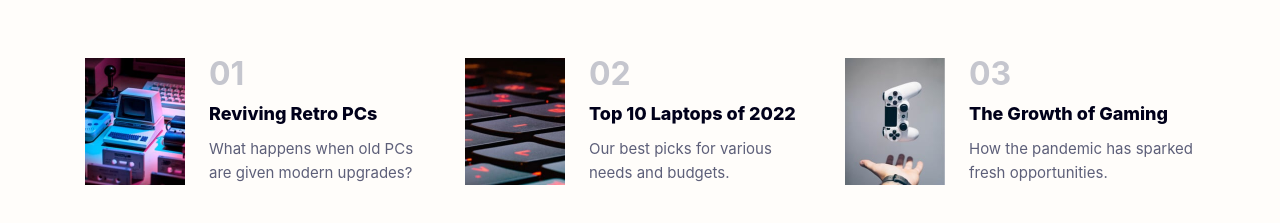
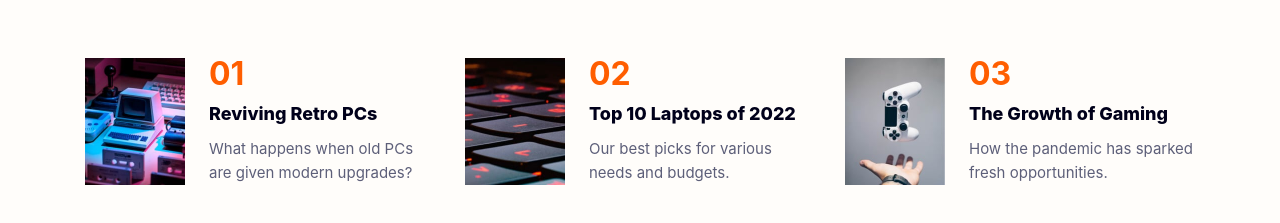
Before and after one commit to p0grzeb/News-homepage, a plain HTML site: page index.html in a window 1280 px wide. Shown: the part 683-906 px from the top of the page. Drawn offline with Linux system fonts and the light colour scheme.

Commit message:
News homepage

```diff
--- a/style.css
+++ b/style.css
@@ -195,7 +195,7 @@ body {
 }
 
 .card-number {
-  color: var(--grayish-blue);
+  color: rgb(255, 94, 0);
   font-size: 32px;
   font-weight: 700;
   line-height: 1;
```
